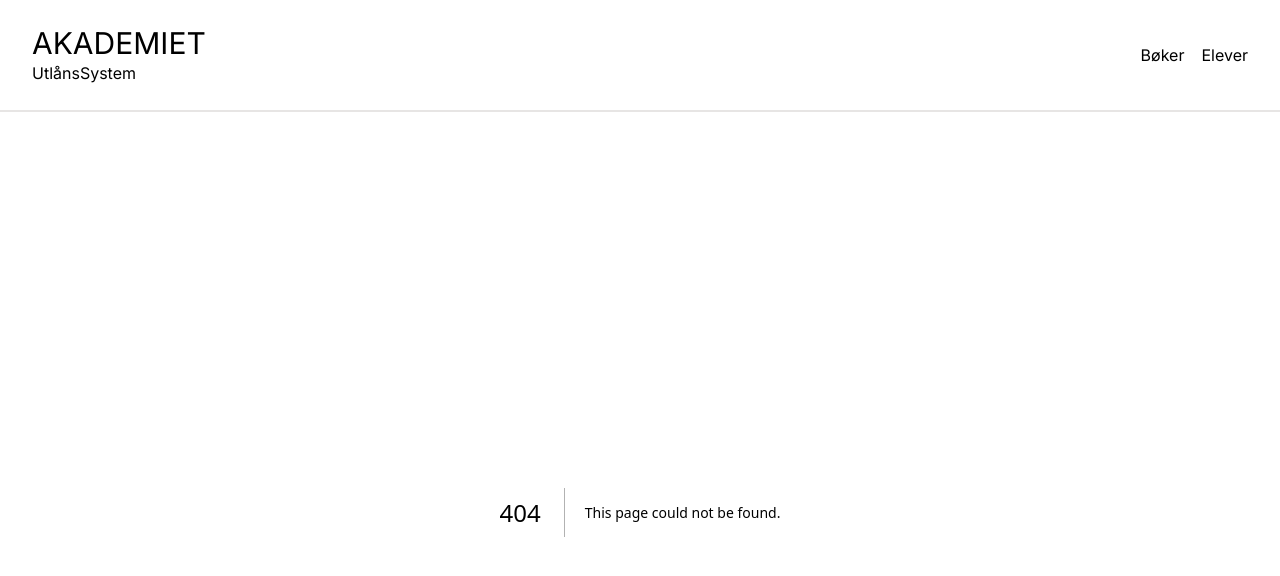
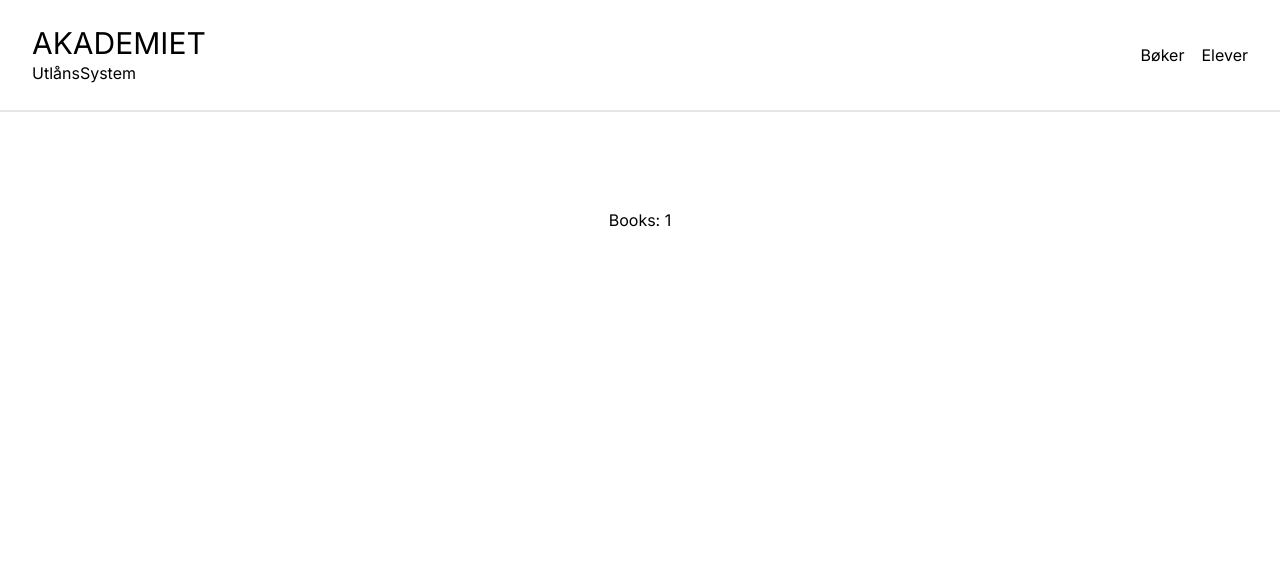
Before and after one commit to Hfausk/Fagproove-oppdrag, a Next.js app: page /books/1 in a window 1280 px wide. Before the commit this address had no page. Shown: the top 576 px of the page. Built offline with nearby package versions, Linux system fonts and the light colour scheme.

Commit message:
start of dynamic page for specific book

```diff
--- /dev/null
+++ b/src/app/books/[slug]/page.tsx
@@ -0,0 +1,18 @@
+
+import React from "react";
+
+
+export default async function page({params }: {params:{slug: string}}) {
+
+
+    // const book = await getBookInfo({
+    //     bookId: params.slug
+    // })
+
+    return (
+      <main className="flex min-h-screen flex-col items-center p-24">
+        <h1>Books: {params.slug}</h1>
+
+      </main>
+    );
+}
--- a/src/app/books/page.tsx
+++ b/src/app/books/page.tsx
@@ -2,6 +2,9 @@
 
 import React from "react";
 import { getAllBooks } from "../../database/crud/fetch";
+
+import { DataTable } from "../../components/datatable/data-table";
+import { columns } from "../../components/datatable/columns";
 
 
 
@@ -9,8 +12,10 @@ export default async function page() {
     const books = await getAllBooks();
 
 
+
     return (
       <main className="flex min-h-screen flex-col items-center p-24">
+        <DataTable columns={columns} data={books} />
         <pre>{JSON.stringify(books, undefined, 2)}</pre>
       </main>
     );
```
